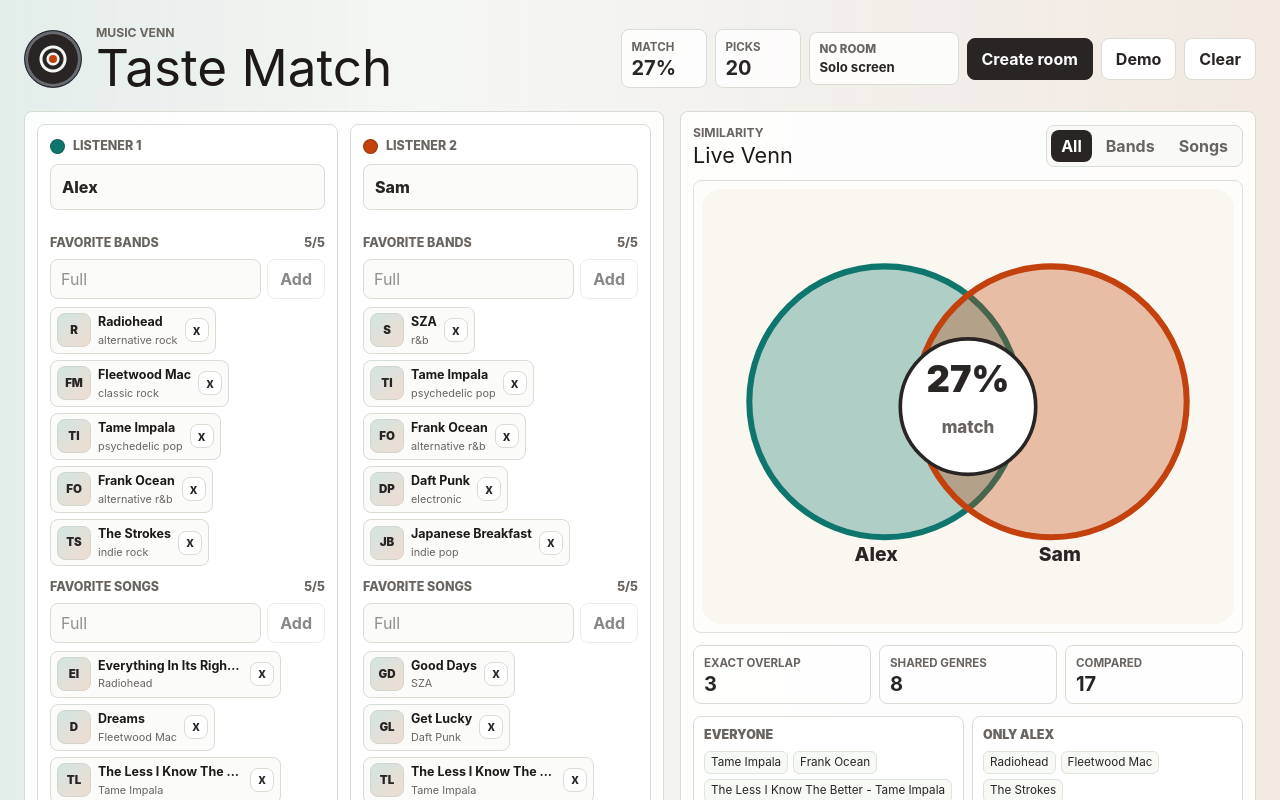
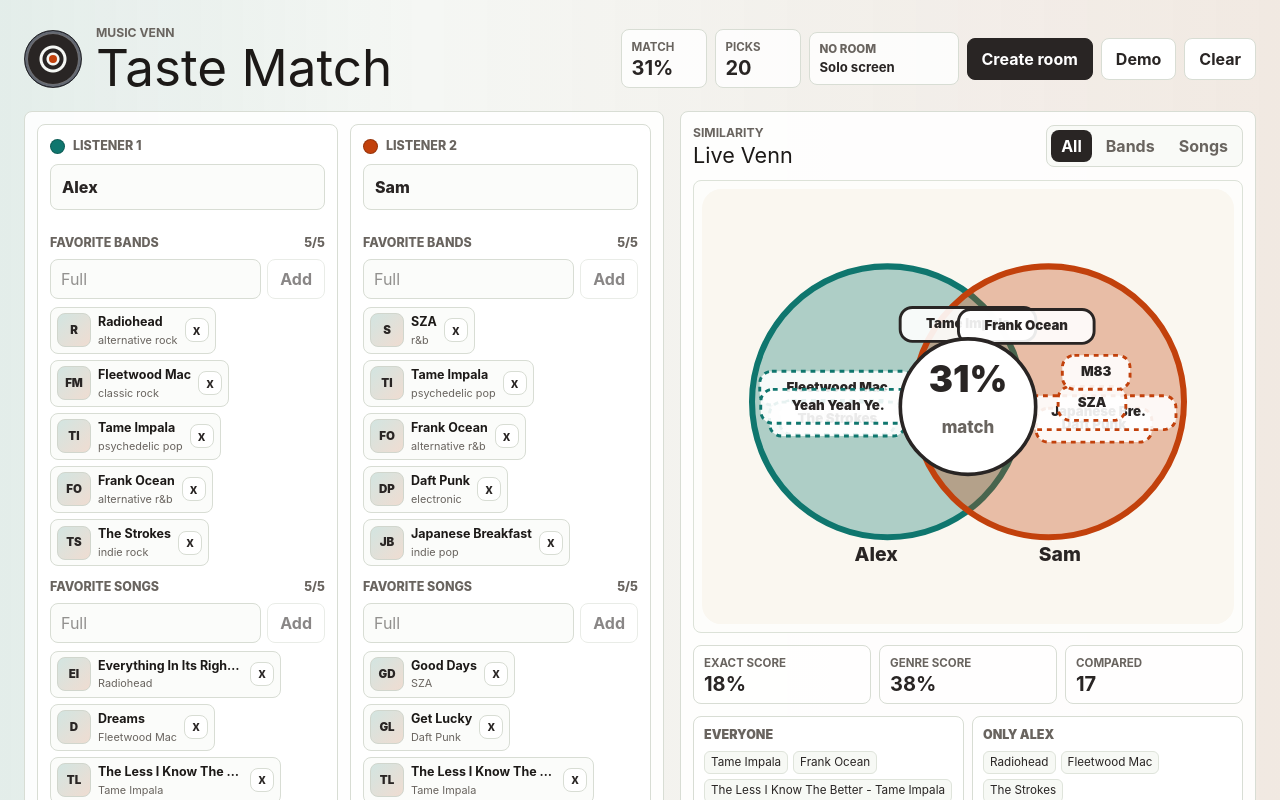
Before and after one commit to john-ralf/taste-match-venn, a Next.js app: page / in a window 1280 px wide. Shown: the top 800 px of the page. Built offline with nearby package versions, Linux system fonts and the light colour scheme.

Commit message:
Make genre similarity drive Venn placement

```diff
--- a/app/page.tsx
+++ b/app/page.tsx
@@ -30,6 +30,8 @@
 
 type MatchStats = {
   score: number;
+  exactScore: number;
+  genreScore: number;
   commonItems: MusicItem[];
   commonGenres: string[];
   unionCount: number;
@@ -41,6 +43,24 @@
   item: MusicItem;
   score: number;
   reasons: string[];
+};
+
+type VennCircleLayout = {
+  cx: number;
+  cy: number;
+  r: number;
+  labelX: number;
+  labelY: number;
+};
+
+type VennMarker = {
+  key: string;
+  label: string;
+  x: number;
+  y: number;
+  width: number;
+  color: string;
+  shared: boolean;
 };
 
 type RoomStatus = "idle" | "loading" | "saving" | "saved" | "error";
@@ -319,8 +339,8 @@
             <VennDiagram listeners={listeners} stats={stats} />
 
             <div className="stat-row">
-              <Metric label="Exact overlap" value={String(stats.commonItems.length)} />
-              <Metric label="Shared genres" value={String(stats.commonGenres.length)} />
+              <Metric label="Exact score" value={`${stats.exactScore}%`} />
+              <Metric label="Genre score" value={`${stats.genreScore}%`} />
               <Metric label="Compared" value={String(stats.unionCount)} />
             </div>
 
@@ -592,6 +612,7 @@
 
 function VennDiagram({ listeners, stats }: { listeners: ListenerProfile[]; stats: MatchStats }) {
   const layout = getCircleLayout(listeners.length, stats.score);
+  const markers = getVennMarkers(listeners, layout);
 
   return (
     <div className="venn-wrap">
@@ -613,6 +634,33 @@
             </text>
           </g>
         ))}
+        <g>
+          {markers.map((marker) => (
+            <g key={marker.key} transform={`translate(${marker.x} ${marker.y})`}>
+              <rect
+                x={-marker.width / 2}
+                y="-7"
+                width={marker.width}
+                height="14"
+                rx="5"
+                fill="rgba(255, 255, 255, 0.9)"
+                stroke={marker.color}
+                strokeWidth="1.2"
+                strokeDasharray={marker.shared ? "0" : "2 2"}
+              />
+              <text
+                fill="#292524"
+                fontSize="5.5"
+                fontWeight="900"
+                letterSpacing="0"
+                textAnchor="middle"
+                dominantBaseline="middle"
+              >
+                {marker.label}
+              </text>
+            </g>
+          ))}
+        </g>
         <g>
           <circle cx="110" cy="90" r="28" fill="#ffffff" stroke="#292524" strokeWidth="1.5" />
           <text x="110" y="84" textAnchor="middle" className="venn-score">
@@ -766,14 +814,14 @@
   );
 
   const genreSets = listeners.map((listener) => new Set(uniqueGenres(getAllItems(listener, mode))));
-  const genreUnion = new Set(genreSets.flatMap((set) => Array.from(set)));
   const commonGenres = genreSets.length
     ? Array.from(genreSets[0]).filter((genre) => genreSets.every((set) => set.has(genre)))
     : [];
 
   const exactRatio = unionKeys.size ? commonItems.length / unionKeys.size : 0;
-  const genreRatio = genreUnion.size ? commonGenres.length / genreUnion.size : 0;
-  const score = Math.round(Math.min(100, exactRatio * 55 + genreRatio * 45));
+  const exactScore = Math.round(exactRatio * 100);
+  const genreScore = Math.round(getPairwiseGenreScore(genreSets));
+  const score = Math.round(Math.min(100, exactScore * 0.35 + genreScore * 0.65));
 
   const pairOverlaps: PairOverlap[] = [];
   for (let a = 0; a < itemSets.length; a += 1) {
@@ -795,12 +843,168 @@
 
   return {
     score,
+    exactScore,
+    genreScore,
     commonItems,
     commonGenres,
     unionCount: unionKeys.size,
     onlyByListener,
     pairOverlaps,
   };
+}
+
+function getPairwiseGenreScore(genreSets: Set<string>[]) {
+  if (genreSets.length < 2) {
+    return 0;
+  }
+
+  const scores: number[] = [];
+  for (let a = 0; a < genreSets.length; a += 1) {
+    for (let b = a + 1; b < genreSets.length; b += 1) {
+      scores.push(jaccard(genreSets[a], genreSets[b]) * 100);
+    }
+  }
+
+  return scores.length ? scores.reduce((sum, score) => sum + score, 0) / scores.length : 0;
+}
+
+function getVennMarkers(listeners: ListenerProfile[], layout: VennCircleLayout[]): VennMarker[] {
+  const center = { x: 110, y: 90 };
+  const markerMap = new Map<
+    string,
+    {
+      label: string;
+      ownerIndexes: Set<number>;
+      genres: Set<string>;
+      artistPick: boolean;
+    }
+  >();
+  const listenerGenreSets = listeners.map((listener) => new Set(uniqueGenres([...listener.artists, ...listener.tracks])));
+
+  listeners.forEach((listener, listenerIndex) => {
+    const markerItems = [
+      ...listener.artists.map((item) => ({ label: item.name, item, artistPick: true })),
+      ...listener.tracks.flatMap((item) =>
+        (item.artistNames?.length ? item.artistNames : item.subtitle ? [item.subtitle] : []).map((label) => ({
+          label,
+          item,
+          artistPick: false,
+        }))
+      ),
+    ];
+
+    for (const markerItem of markerItems) {
+      const normalizedLabel = normalizeMusicKey(markerItem.label);
+      if (!normalizedLabel) {
+        continue;
+      }
+
+      const key = `artist-label:${normalizedLabel}`;
+      const marker = markerMap.get(key) ?? {
+        label: markerItem.label,
+        ownerIndexes: new Set<number>(),
+        genres: new Set<string>(),
+        artistPick: false,
+      };
+
+      marker.ownerIndexes.add(listenerIndex);
+      marker.artistPick = marker.artistPick || markerItem.artistPick;
+      for (const genre of markerItem.item.genres.map((genre) => genre.toLowerCase())) {
+        marker.genres.add(genre);
+      }
+      markerMap.set(key, marker);
+    }
+  });
+
+  return Array.from(markerMap.entries())
+    .sort(([, a], [, b]) => {
+      const ownerDelta = b.ownerIndexes.size - a.ownerIndexes.size;
+      if (ownerDelta !== 0) {
+        return ownerDelta;
+      }
+
+      if (a.artistPick !== b.artistPick) {
+        return a.artistPick ? -1 : 1;
+      }
+
+      return b.genres.size - a.genres.size || a.label.localeCompare(b.label);
+    })
+    .slice(0, 14)
+    .map(([key, marker], markerIndex) => {
+      const ownerIndexes = Array.from(marker.ownerIndexes);
+      const markerGenres = marker.genres;
+      const shared = ownerIndexes.length > 1;
+      const label = truncateLabel(marker.label);
+      const width = Math.min(64, Math.max(28, label.length * 4.1 + 11));
+
+      if (shared) {
+        const angle = (markerIndex / Math.max(1, markerMap.size)) * Math.PI * 2 - Math.PI / 2;
+        const distance = 34 + (markerIndex % 3) * 7;
+        return {
+          key,
+          label,
+          x: clamp(center.x + Math.cos(angle) * distance, 34, 186),
+          y: clamp(center.y + Math.sin(angle) * distance, 34, 146),
+          width,
+          color: "#292524",
+          shared,
+        };
+      }
+
+      const ownerIndex = ownerIndexes[0] ?? 0;
+      const ownerCircle = layout[ownerIndex] ?? layout[0];
+      const ownerGenres = listenerGenreSets[ownerIndex] ?? new Set<string>();
+      const otherGenreAffinity = listenerGenreSets
+        .filter((_, index) => index !== ownerIndex)
+        .reduce((best, genreSet) => Math.max(best, jaccard(markerGenres, genreSet)), 0);
+      const selfGenreAffinity = jaccard(markerGenres, ownerGenres);
+      const affinity = Math.max(otherGenreAffinity, selfGenreAffinity * 0.2);
+      const vector = normalizeVector(ownerCircle.cx - center.x, ownerCircle.cy - center.y);
+      const tangent = { x: -vector.y, y: vector.x };
+      const jitter = ((hashString(key) % 100) / 100 - 0.5) * 22;
+      const distance = 18 + (1 - affinity) * 38;
+
+      return {
+        key,
+        label,
+        x: clamp(center.x + vector.x * distance + tangent.x * jitter, 28, 192),
+        y: clamp(center.y + vector.y * distance + tangent.y * jitter, 28, 152),
+        width,
+        color: listeners[ownerIndex]?.color ?? "#292524",
+        shared,
+      };
+    });
+}
+
+function jaccard(a: Set<string>, b: Set<string>) {
+  if (!a.size || !b.size) {
+    return 0;
+  }
+
+  const intersection = Array.from(a).filter((value) => b.has(value)).length;
+  const union = new Set([...a, ...b]).size;
+  return union ? intersection / union : 0;
+}
+
+function normalizeVector(x: number, y: number) {
+  const length = Math.hypot(x, y) || 1;
+  return { x: x / length, y: y / length };
+}
+
+function clamp(value: number, min: number, max: number) {
+  return Math.min(max, Math.max(min, value));
+}
+
+function hashString(value: string) {
+  let hash = 0;
+  for (let index = 0; index < value.length; index += 1) {
+    hash = (hash * 31 + value.charCodeAt(index)) >>> 0;
+  }
+  return hash;
+}
+
+function truncateLabel(value: string) {
+  return value.length > 14 ? `${value.slice(0, 12)}.` : value;
 }
 
 function buildRecommendations(listeners: ListenerProfile[]): Recommendation[] {
```
